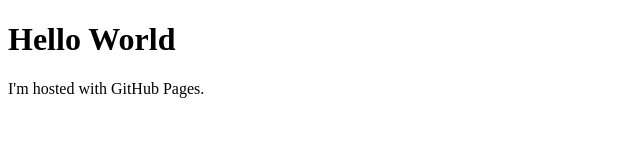
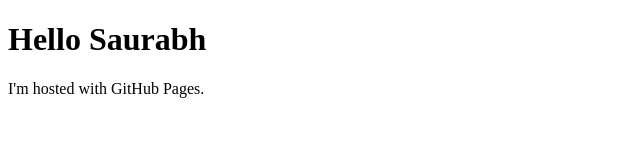
Before and after one commit to saurabhraut99/saurabhraut99.github.io, a plain HTML site: page index.html in a window 1280 px wide. Shown: the whole page, without its empty margins (0-640 px from the left). Drawn offline with Linux system fonts and the light colour scheme.

Commit message:
Update index.html

```diff
--- a/index.html
+++ b/index.html
@@ -1,7 +1,7 @@
 <!DOCTYPE html>
 <html>
 <body>
-<h1>Hello World</h1>
+<h1>Hello Saurabh</h1>
 <p>I'm hosted with GitHub Pages.</p>
 </body>
 </html>
```
